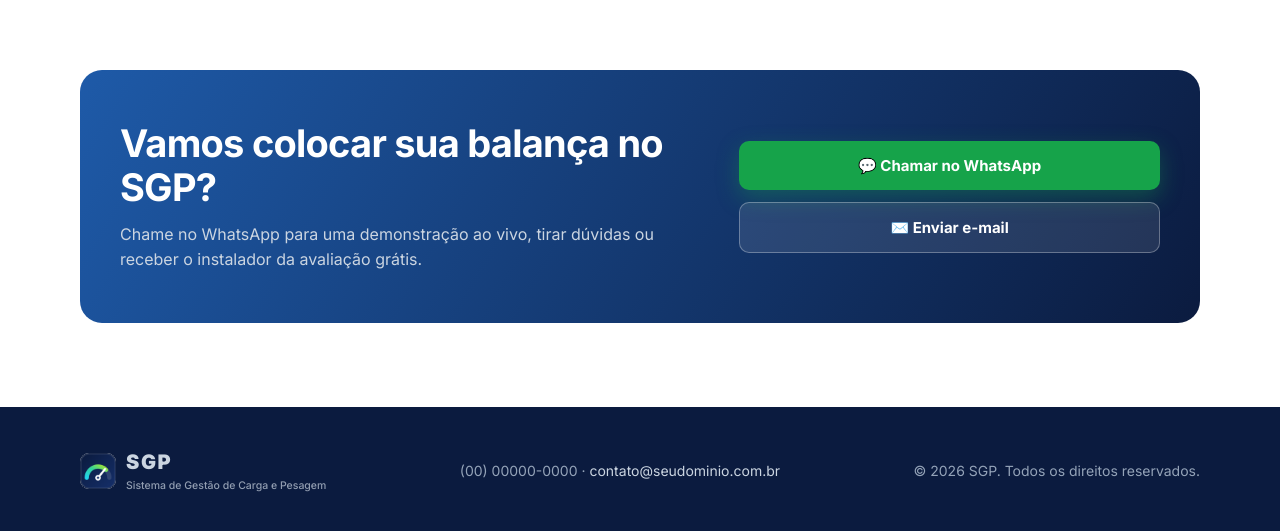
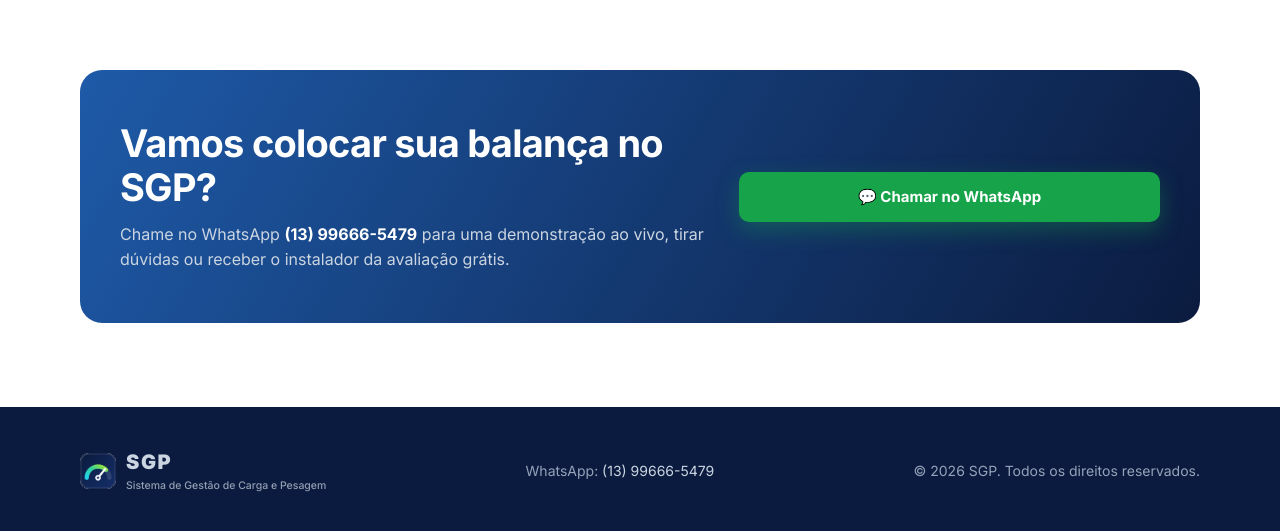
Before and after one commit to LeviAssistIA/sgp-site, a plain HTML site: page index.html in a window 1280 px wide. Shown: the part 7007-7538 px from the top of the page. Drawn offline with Linux system fonts and the light colour scheme.

Commit message:
Contato pelo WhatsApp (13) 99666-5479, sem e-mail
Co-Authored-By: Claude Opus 5.5 <noreply@anthropic.com>

```diff
--- a/index.html
+++ b/index.html
@@ -453,11 +453,10 @@ footer{background:var(--nav);color:#94a3b8;padding:40px 0;font-size:14px;margin-
   <div class="cta rev">
     <div>
       <h2>Vamos colocar sua balança no SGP?</h2>
-      <p>Chame no WhatsApp para uma demonstração ao vivo, tirar dúvidas ou receber o instalador da avaliação grátis.</p>
+      <p>Chame no WhatsApp <b style="color:#fff">(13) 99666-5479</b> para uma demonstração ao vivo, tirar dúvidas ou receber o instalador da avaliação grátis.</p>
     </div>
     <div class="ctaBt">
       <a class="btn v js-wpp" href="#contato">💬 Chamar no WhatsApp</a>
-      <a class="btn b js-mail" href="#contato">✉️ Enviar e-mail</a>
     </div>
   </div>
 </div>
@@ -465,7 +464,7 @@ footer{background:var(--nav);color:#94a3b8;padding:40px 0;font-size:14px;margin-
 <footer>
   <div class="wrap rod">
     <a class="marca" href="#topo"><img src="logo.png" alt=""><div>SGP<small>Sistema de Gestão de Carga e Pesagem</small></div></a>
-    <div><span class="js-tel"></span> · <a class="js-mail js-mailtx" href="#contato"></a></div>
+    <div>WhatsApp: <a class="js-wpp js-tel" href="#contato"></a></div>
     <div>© <span id="ano"></span> SGP. Todos os direitos reservados.</div>
   </div>
 </footer>
@@ -475,17 +474,14 @@ footer{background:var(--nav);color:#94a3b8;padding:40px 0;font-size:14px;margin-
 <script>
 /* ===== EDITE AQUI os seus contatos ===== */
 var CONTATO = {
-  whatsapp: '5500000000000',              /* 55 + DDD + número, só dígitos */
-  telefone: '(00) 00000-0000',
-  email:    'contato@seudominio.com.br',
+  whatsapp: '5513996665479',              /* 55 + DDD + número, só dígitos */
+  telefone: '(13) 99666-5479',
   mensagem: 'Olá! Vi o site do SGP e quero saber mais sobre o sistema de pesagem.'
 };
 /* ======================================= */
 (function(){
   function wa(extra){return 'https://wa.me/'+CONTATO.whatsapp+'?text='+encodeURIComponent(CONTATO.mensagem+(extra?' (Interesse: '+extra+')':''));}
   document.querySelectorAll('.js-wpp').forEach(function(a){a.href=wa(a.getAttribute('data-plano'));a.target='_blank';a.rel='noopener';});
-  document.querySelectorAll('.js-mail').forEach(function(a){a.href='mailto:'+CONTATO.email+'?subject='+encodeURIComponent('SGP - Sistema de Pesagem');});
-  document.querySelectorAll('.js-mailtx').forEach(function(a){a.textContent=CONTATO.email;});
   document.querySelectorAll('.js-tel').forEach(function(s){s.textContent=CONTATO.telefone;});
   document.getElementById('ano').textContent=new Date().getFullYear();
   var els=document.querySelectorAll('.rev');
```
